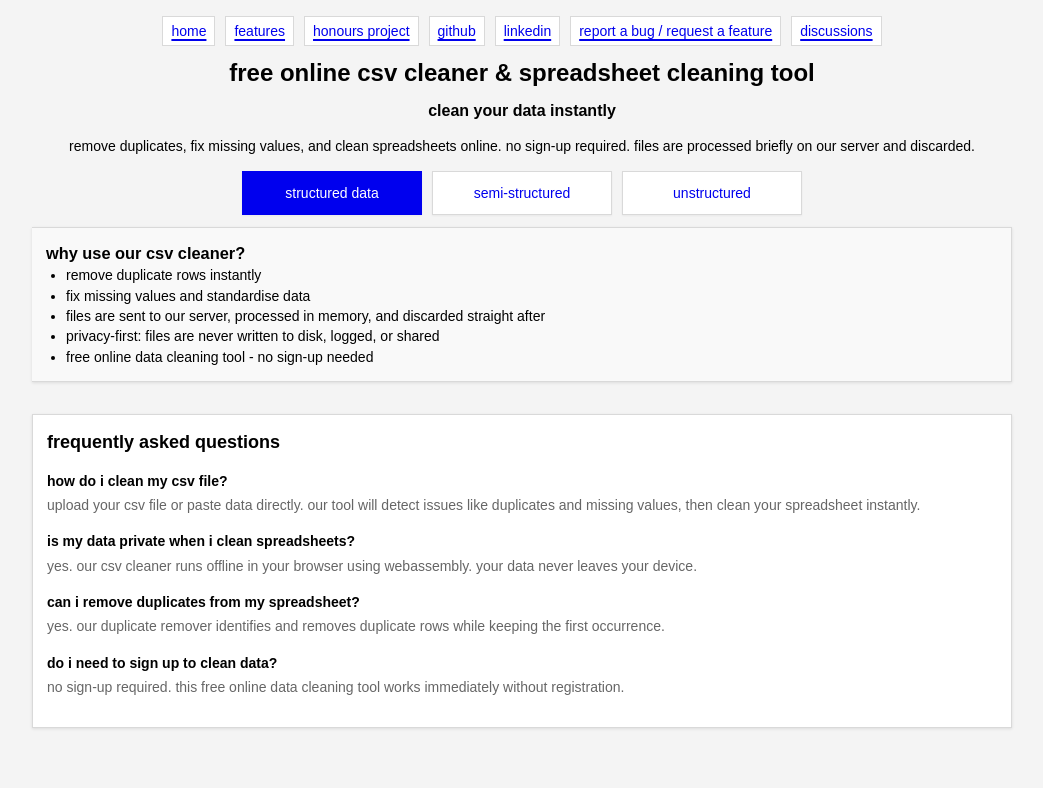
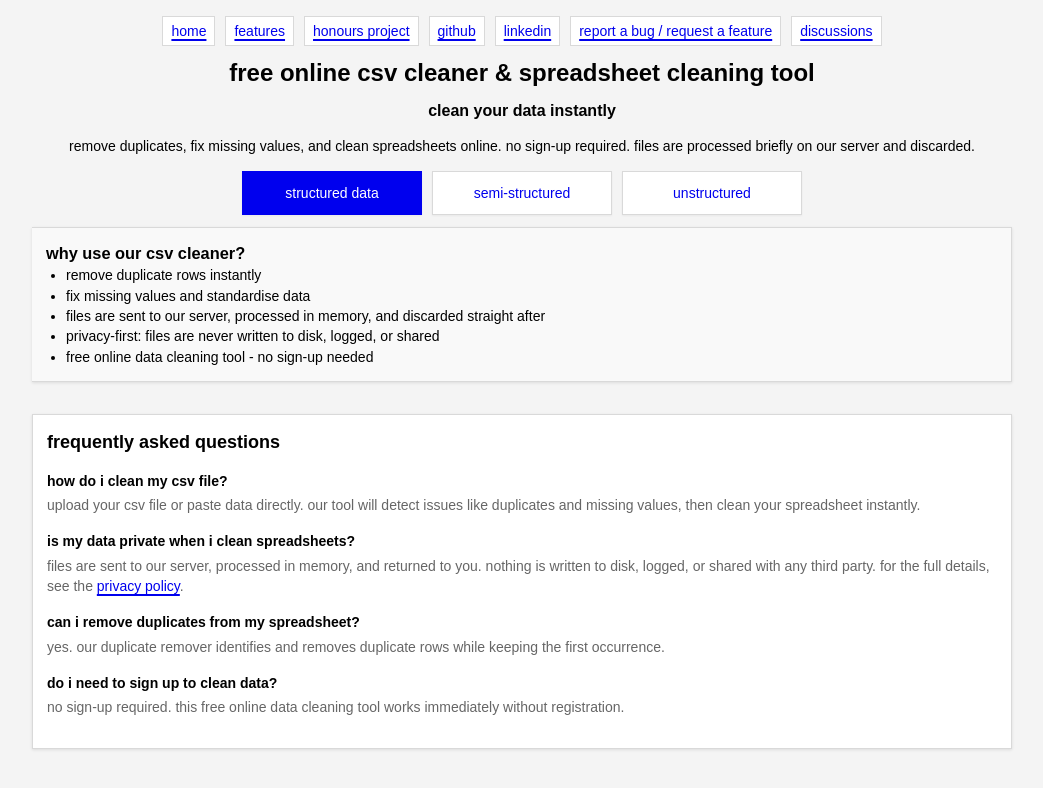
Before and after one commit to Calum-Kerr/data-cleaning-toolkit, a website: page frontend/index.html in a window 1280 px wide. Shown: the whole page, without its empty margins (118-1161 px from the left). Drawn offline with Linux system fonts and the light colour scheme.

Commit message:
Update privacy information for clarity on data processing and security

```diff
--- a/frontend/index.html
+++ b/frontend/index.html
@@ -290,7 +290,7 @@
         </div>
         <div style="margin-bottom:16px;">
             <h3 style="margin:0 0 4px 0;font-size:14px;font-weight:bold;">is my data private when i clean spreadsheets?</h3>
-            <p style="margin:0;font-size:14px;color:#666;">yes. our csv cleaner runs offline in your browser using webassembly. your data never leaves your device.</p>
+            <p style="margin:0;font-size:14px;color:#666;">files are sent to our server, processed in memory, and returned to you. nothing is written to disk, logged, or shared with any third party. for the full details, see the <a href="/privacy">privacy policy</a>.</p>
         </div>
         <div style="margin-bottom:16px;">
             <h3 style="margin:0 0 4px 0;font-size:14px;font-weight:bold;">can i remove duplicates from my spreadsheet?</h3>
```
